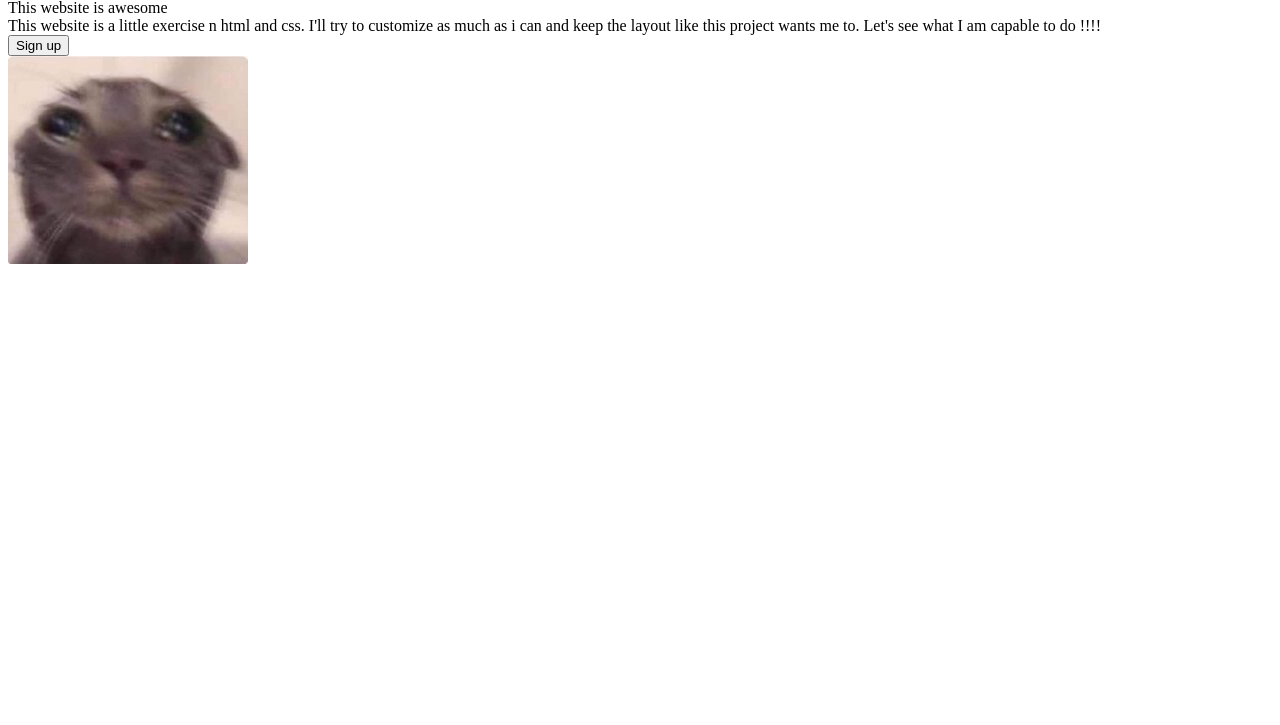
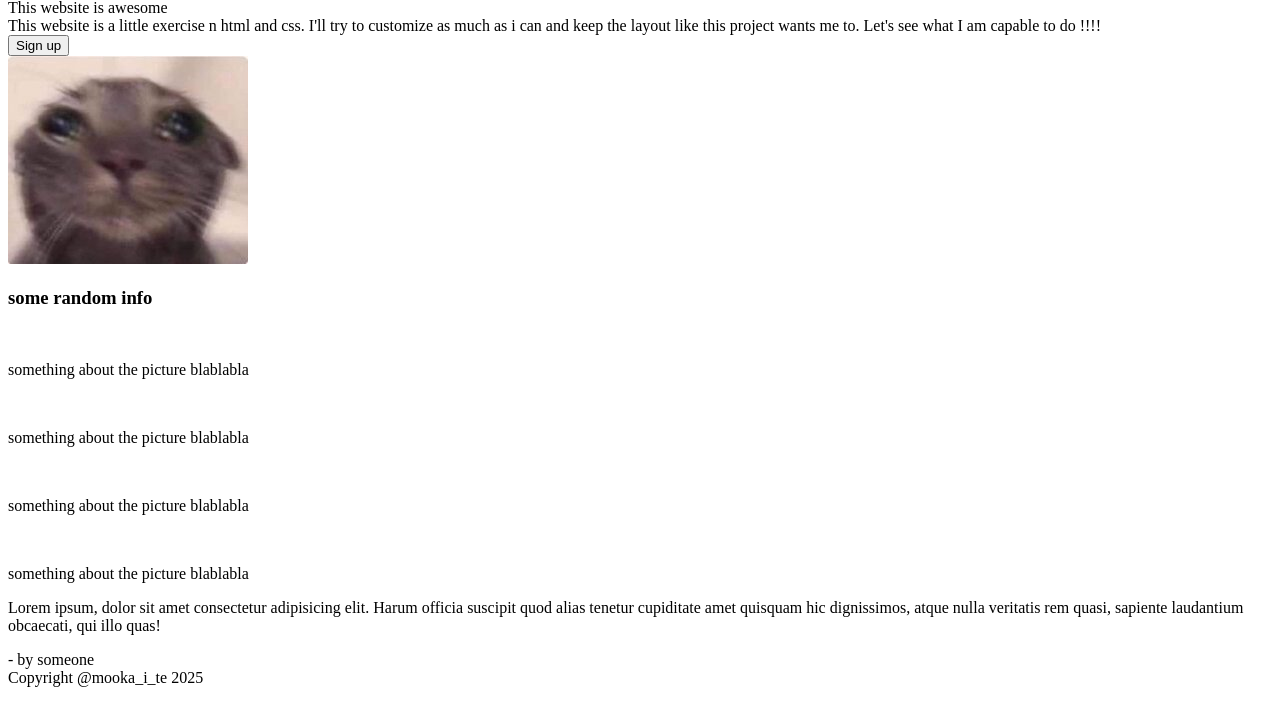
Before and after one commit to mooka-i-te/TOP-landing-page-project, a plain HTML site: page index.HTML in a window 1280 px wide. Shown: the part 51-776 px from the top of the page. Drawn offline with Linux system fonts and the light colour scheme.

Commit message:
html avancer + wrds

```diff
--- a/index.HTML
+++ b/index.HTML
@@ -45,10 +45,52 @@
                 />
             </div>
         </main>
+        <!-- layer 2 -->
+        <section class="layer2">
+            <h3 class="title"> some random info</h3>
+            <div>
+                <div class="pictures">
+                    <div class="p1">
+                        <img
+                        src=""/>
+                        <p>something about the picture blablabla</p>
+                    </div>
+                    <div class="p2">
+                        <img
+                        src=""/>
+                        <p>something about the picture blablabla</p>
+                    </div>
+                    <div class="p3">
+                        <img
+                        src=""/>
+                        <p>something about the picture blablabla</p>
+                    </div>
+                    <div class="p4">
+                        <img
+                        src=""/>
+                        <p>something about the picture blablabla</p>
+                    </div>
+                </div>
+            </div>
+        </section>
+        <!-- layer 3 -->
+        <section class="layer3">
+            <div class="quote">
+                <p> Lorem ipsum, dolor sit amet consectetur adipisicing elit. Harum officia suscipit quod alias tenetur cupiditate amet quisquam hic dignissimos, atque nulla veritatis rem quasi, sapiente laudantium obcaecati, qui illo quas!</p>
+                <div>
+                    - by someone
+                </div>
+            </div>
+        </section>
+        <!-- layer 4 -->
+         <section class="layer4">
+         </section>
+        <!-- footer -->
+         <footer class="footer">
+            <div>
+                Copyright @mooka_i_te 2025
+            </div>
+         </footer>
     </div>
-
-
-
-
 </body>
 </html>
```
